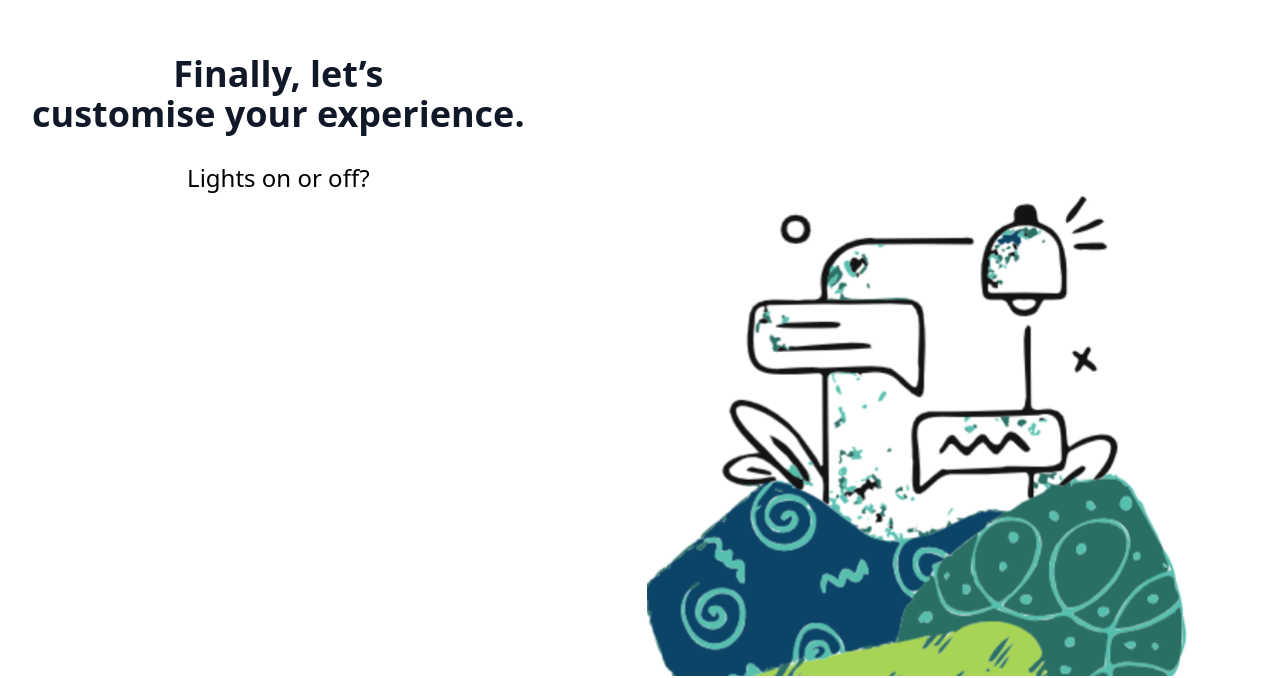
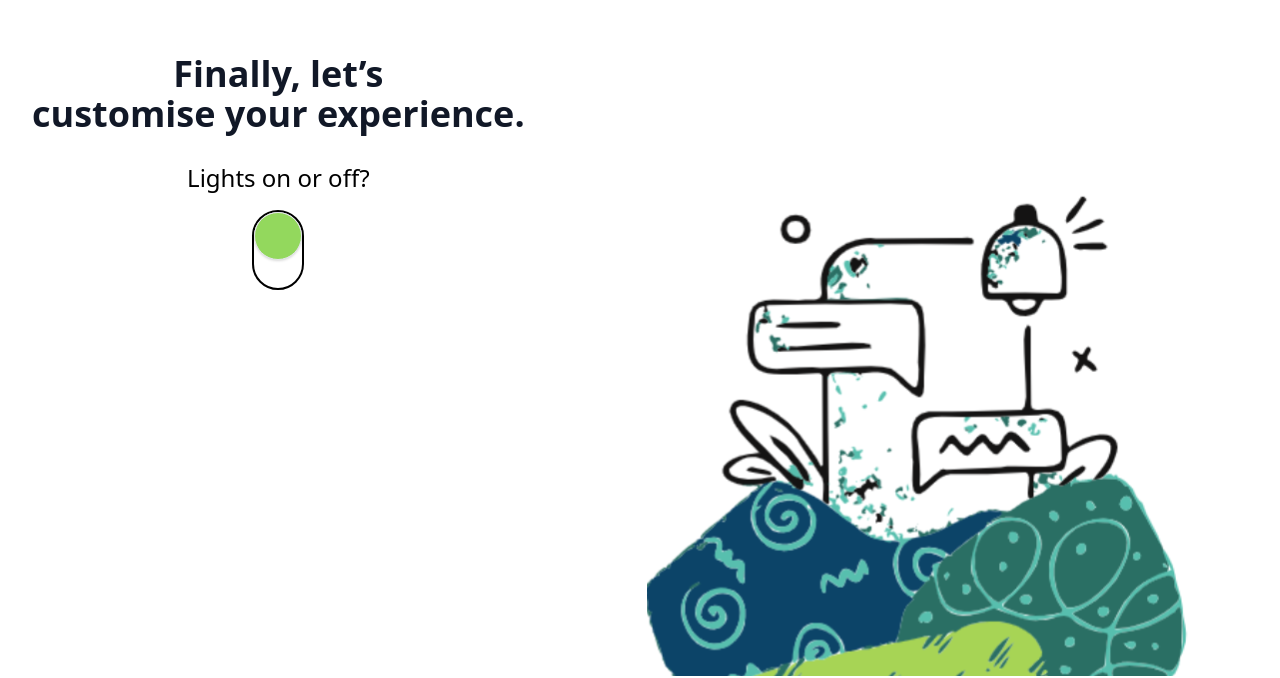
Before and after one commit to timosville/one-sheep-fe-challenge, a Vue app: page /settings in a window 1280 px wide. Shown: the part 122-800 px from the top of the page. Built offline with nearby package versions, Linux system fonts and the light colour scheme.

Commit message:
Add button to toggle lights

```diff
--- a/src/components/Appearance.vue
+++ b/src/components/Appearance.vue
@@ -6,6 +6,25 @@
         customise your experience.
       </h1>
       <h2 class="subtitle">Lights on or off?</h2>
+      <button
+        @click="toggleLight()"
+        v-bind:class="[isLight ? 'justify-start' : 'justify-end']"
+        class="
+          border-black border-2
+          rounded-full
+          border-grey
+          flex flex-col
+          items-center
+          cursor-pointer
+          h-20
+        "
+      >
+        <span
+          v-bind:class="[isLight ? 'bg-one-green' : 'bg-white']"
+          class="rounded-full border w-12 h-12 border-grey outline shadow"
+        >
+        </span>
+      </button>
     </div>
     <div class="sm:flex-1 flex flex-col items-center justify-center">
       <img
@@ -18,11 +37,23 @@
 </template>
 
 <script>
+import { ref } from "vue";
 export default {
-  name: "Name",
+  name: "Appearance",
+
+  setup() {
+    const isLight = ref(true);
+
+    return {
+      isLight,
+    };
+  },
   methods: {
     changeRoute() {
-      this.$router.push("/account");
+      this.$router.push("/avatar");
+    },
+    toggleLight() {
+      this.isLight = !this.isLight;
     },
   },
 };
```
